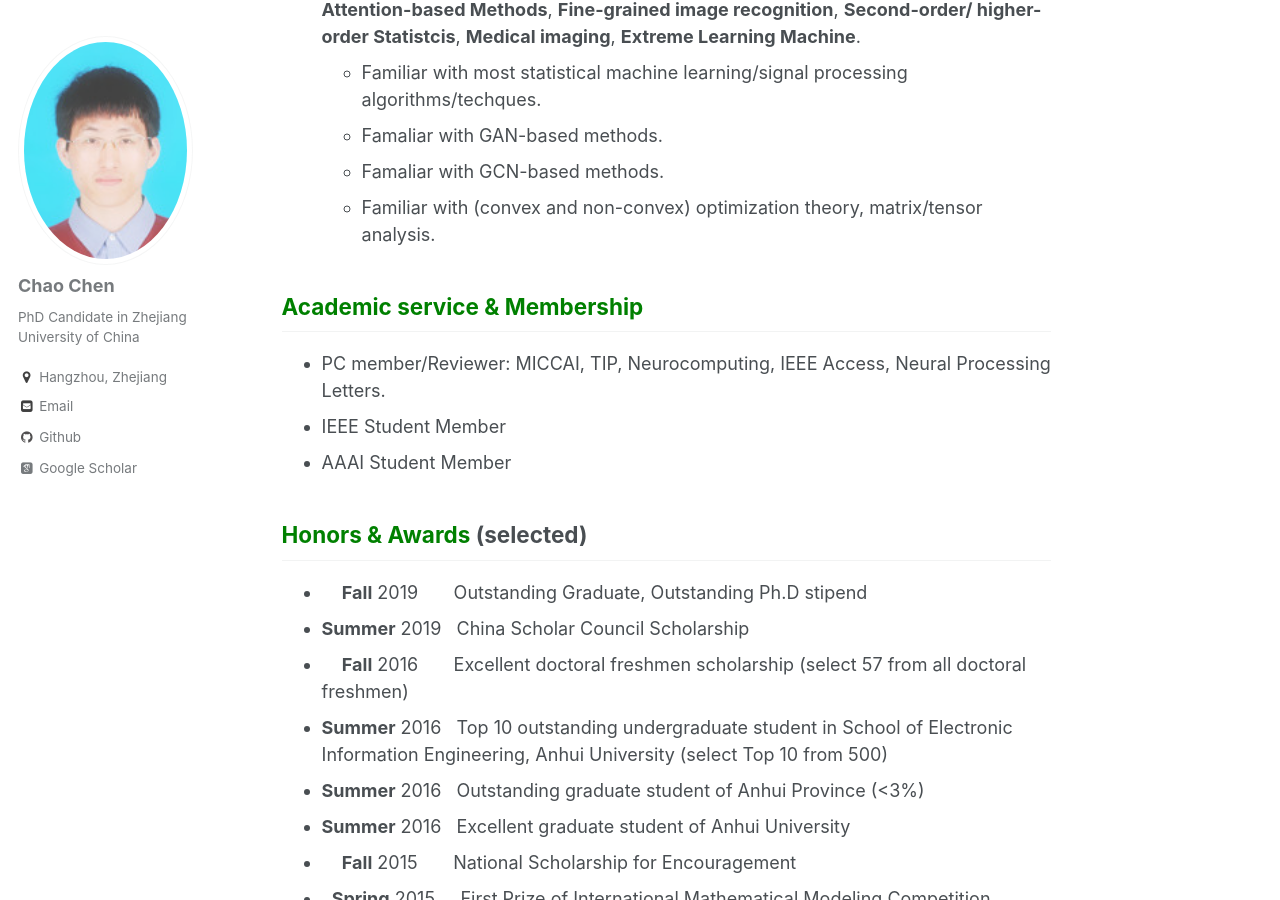
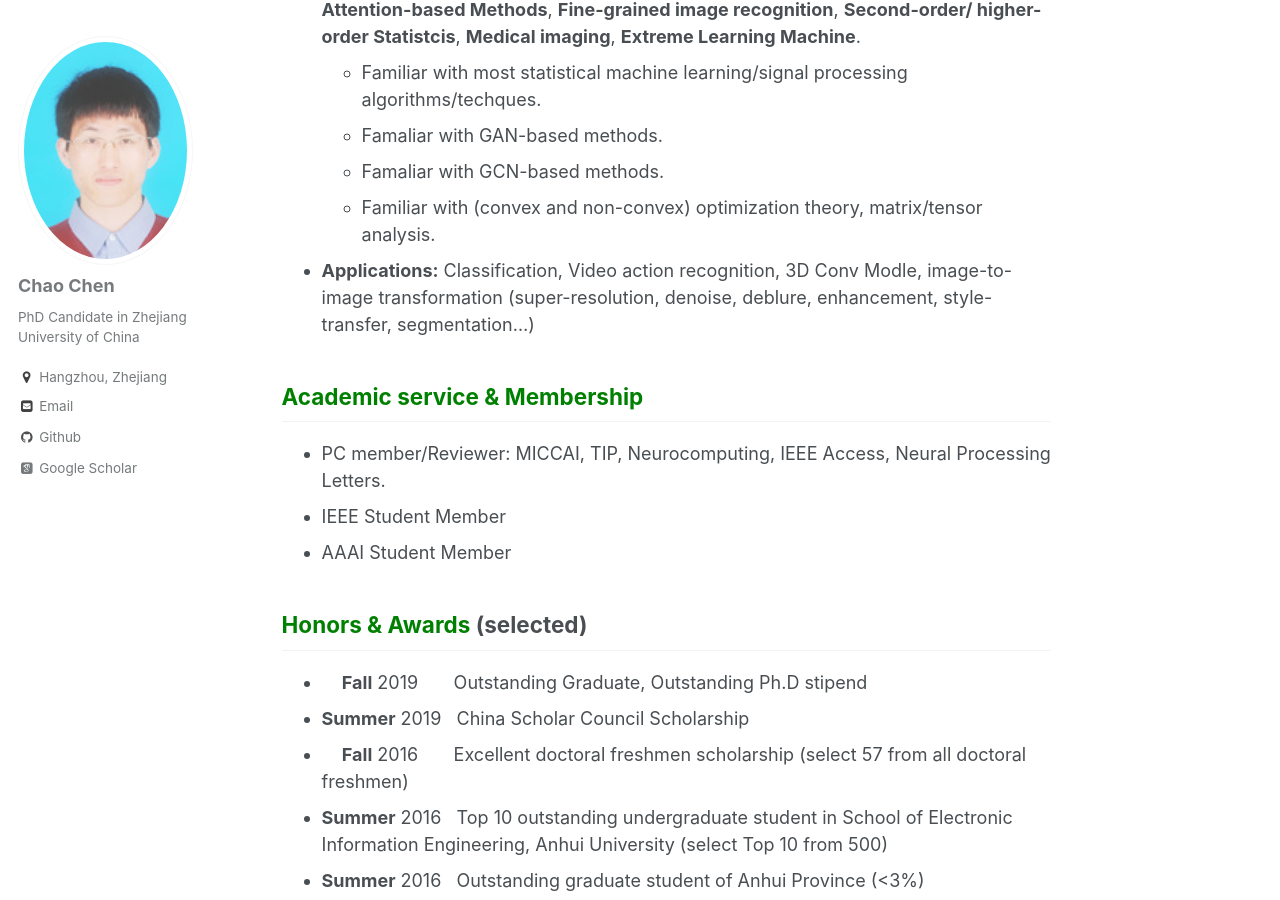
Before and after one commit to chenchao666/chenchao666.github.io, a Jekyll site: the page built from _pages/about.md, in a window 1280 px wide and 900 px high, scrolled down 2307 px. Built offline with Jekyll 4.4.1, drawn with Linux system fonts in a browser that asks for light colours; some web fonts are replaced.

Commit message:
Update about.md

```diff
--- a/_pages/about.md
+++ b/_pages/about.md
@@ -46,11 +46,13 @@ the common subspace,” **Neural Computing and Applications**. [paper](https://l
 ## <span style="color: green"> Skills </span>
 * **Programming Skills :** **Python**, **Matlab**, C/C++, \LATEX, Git.
 * **Tools:** **Tensorflow**, **Keras**, **Pytorch**, **Numpy**, **sklearn**, **Opencv**
-* **Machine Learning :** master in **Convolutional neural networks (CNNs)**, **Transfer Learning**, **Domain Adaptaion**, **Self-supervised Learning**, **Weakly supervised Learning**, **Low-shot Learning**, **Unsupervised Feature Learning**, **Metric Learning**, **Attention-based Methods**, **Fine-grained image recognition**, **Second-order/ higher-order Statistcis**, **Medical imaging**, **Extreme Learning Machine**.
+* **Machine Learning :** master in **Convolutional neural networks (CNNs)**, **Transfer Learning**, **Domain Adaptaion**, **Self-supervised Learning**, **Weakly supervised Learning**, **Low-shot Learning**, **Unsupervised Feature Learning**, **Metric Learning**, **Attention-based Methods**, **Fine-grained image recognition**,  **Second-order/ higher-order Statistcis**, **Medical imaging**, **Extreme Learning Machine**.
   - Familiar with most statistical machine learning/signal processing algorithms/techques.
   - Famaliar with GAN-based methods.
   - Famaliar with GCN-based methods.
   - Familiar with (convex and non-convex) optimization theory, matrix/tensor analysis.
+
+ * **Applications:** Classification, Video action recognition, 3D Conv Modle, image-to-image transformation (super-resolution, denoise, deblure, enhancement, style-transfer, segmentation...)
 
 ## <span style="color: green"> Academic service & Membership </span>
 * PC member/Reviewer: MICCAI, TIP, Neurocomputing, IEEE Access, Neural Processing Letters.
```
